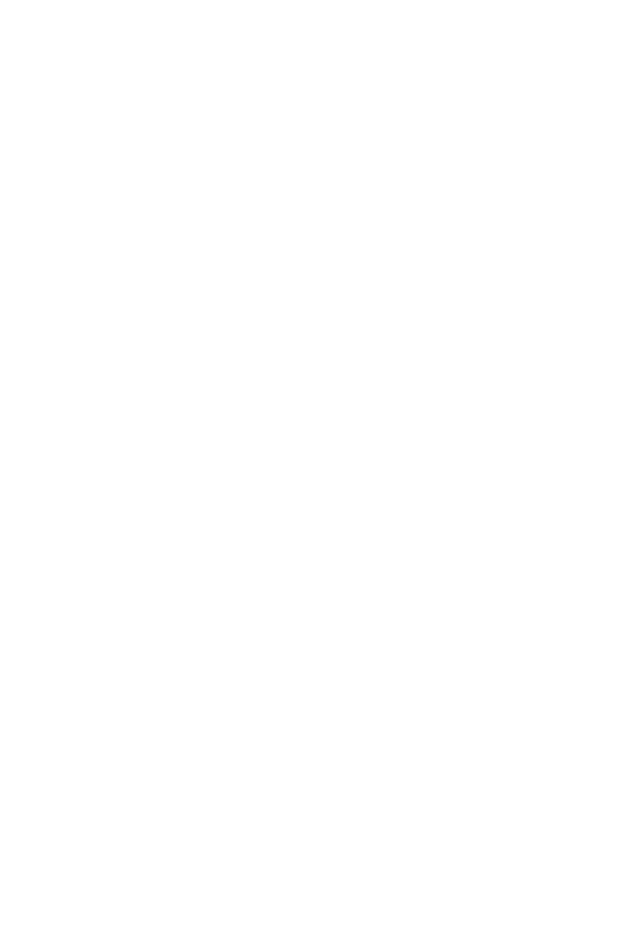
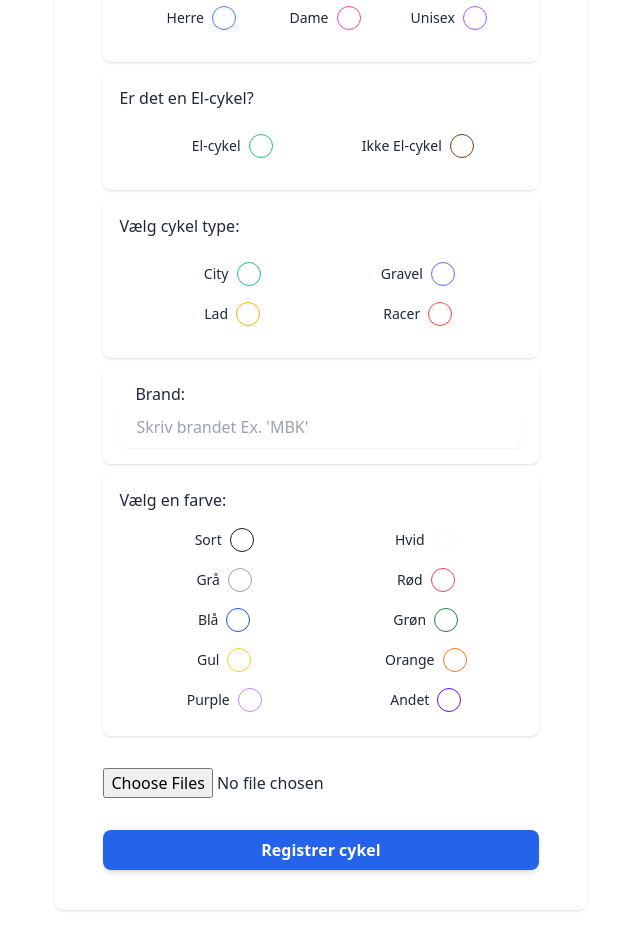
Before and after one commit to Mihusu/myBicycle, a React (Vite) app in the folder site/: page /bikeregistration in a window 1280 px wide. Before the commit this address had no page. Shown: the part 380-1322 px from the top of the page, without its empty margins (319-959 px from the left). Before the commit the page ends 800 px from the top, so only its background shows below. Built offline with nearby package versions, Linux system fonts and the light colour scheme.

Commit message:
The first endpoint has been placed in registration form
The first endpoint has been placed in registration form and tested to be working properly. We used the native html form to do the post request to the backend. However, we may consider using (UseForm) instead.

```diff
--- a/site/src/App.jsx
+++ b/site/src/App.jsx
@@ -29,7 +29,7 @@
       errorElement: <NotFound />,
     },
     {
-      path: "/bicycleregistration",
+      path: "/bikeregistration",
       element: <BikeRegistration />,
       errorElement: <NotFound />,
     },
--- a/site/src/components/register/DropzoneFunc.jsx
+++ b/site/src/components/register/DropzoneFunc.jsx
@@ -76,7 +76,7 @@
                 {File ? File.name : "Please select a file"}
               </p>
               <p className="text-sm text-gray-300">
-                Only video files supported
+                Only Image files supported
               </p>
             </div>
           )}
--- a/site/src/components/register/PhoneNumber.jsx
+++ b/site/src/components/register/PhoneNumber.jsx
@@ -18,11 +18,13 @@
     // Example: "+12133734253".
 
     <PhoneInput
-      placeholder="Enter phone number"
+      name="phone_number"
+      placeholder="Ex. +4512345678"
       value={value}
       onChange={setValue}
       defaultCountry="DK"
     />
   );
 };
+
 export default PhoneNumber;
--- a/site/src/components/register/Radiobutton.jsx
+++ b/site/src/components/register/Radiobutton.jsx
@@ -1,6 +1,6 @@
 import React from "react";
 
-const RadioButton = ({ labelName, name, color }) => {
+const RadioButton = ({ labelName, name, color, value }) => {
   const [isChecked, setIsChecked] = React.useState(false);
 
   const handleOnChange = (e) => {
@@ -16,8 +16,9 @@
           name={name}
           defaultChecked={isChecked}
           className={color}
-          value=""
+          value={value}
           onChange={handleOnChange}
+          required
         />
       </label>
     </div>
--- a/site/src/pages/BikeRegistration.jsx
+++ b/site/src/pages/BikeRegistration.jsx
@@ -1,6 +1,5 @@
 import React from "react";
 import RadioButton from "../components/register/Radiobutton";
-import DropZoneComponent from "../components/register/DropzoneFunc";
 import PhoneNumber from "../components/register/Phonenumber";
 
 const BikeRegistration = () => {
@@ -12,155 +11,201 @@
         </div>
 
         <div className="p-2 mt-4">
-          <form action="#">
+          <form
+            method="post"
+            action="http://127.0.0.1:8000/bikes"
+            enctype="multipart/form-data"
+          >
             <div className="space-y-2">
-              <div>
+              <div className="p-4 bg-white rounded-lg shadow dark:bg-gray-800">
                 <label className="px-4 mb-2">
                   Stelnummer:
                   <span className="text-red-500 required-dot">*</span>
                 </label>
-                <div className="p-4 bg-white rounded-lg shadow dark:bg-gray-800">
-                  <input
-                    type="text"
-                    id="Stelnummer"
-                    className=" rounded-lg border-transparent flex-1 appearance-none border border-gray-300 w-full py-2 px-4 bg-white text-gray-700 placeholder-gray-400 shadow-sm text-base focus:outline-none focus:ring-2 focus:ring-purple-600 focus:border-transparent"
-                    placeholder="Indtast stelnummer"
-                  />
-                </div>
+                <input
+                  type="text"
+                  id="Stelnummer"
+                  name="frame_number"
+                  className="rounded-lg border-transparent flex-1 appearance-none border border-gray-300 w-full py-2 px-4 bg-white text-gray-700 placeholder-gray-400 shadow-sm text-base focus:outline-none focus:ring-2 focus:ring-purple-600 focus:border-transparent"
+                  placeholder="Indtast stelnummer"
+                />
               </div>
 
+              {/* Phonenumber */}
               <div className="p-4 bg-white rounded-lg shadow dark:bg-gray-800 ">
                 <h2 className="mb-2">
                   Indtast mobiloplysninger på den nye ejer:
                 </h2>
                 <div>
-                  <PhoneNumber></PhoneNumber>
+                  <PhoneNumber />
                 </div>
               </div>
 
+              {/* Bike model */}
               <div className=" p-4 bg-white rounded-lg shadow dark:bg-gray-800">
                 <h2 className="mb-2">Vælg model:</h2>
                 <div className="place-items-center grid grid-cols-3 px-4 py-2">
                   <RadioButton
                     labelName={"Herre"}
-                    name={"gender"}
-                    color={" radio border-blue-500 bg-content"}
+                    name="gender"
+                    color={"radio border-blue-500 bg-content"}
+                    value="male"
                   />
                   <RadioButton
                     labelName={"Dame"}
-                    name={"gender"}
+                    name="gender"
                     color={"radio border-pink-500 bg-content"}
+                    value="female"
                   />
                   <RadioButton
                     labelName={"Unisex"}
-                    name={"gender"}
+                    name="gender"
                     color={"radio border-purple-500 bg-content"}
+                    value="uni_sex"
                   />
                 </div>
               </div>
 
+              {/* Electic */}
               <div className=" p-4 bg-white rounded-lg shadow dark:bg-gray-800">
                 <h2 className="mb-2">Er det en El-cykel?</h2>
                 <div className="place-items-center grid grid-cols-2 px-4 py-2">
                   <RadioButton
                     labelName={"El-cykel"}
-                    name={"electric"}
+                    name={"is_electric"}
                     color={"radio border-green-500 bg-content"}
+                    value={true}
                   />
                   <RadioButton
                     labelName={"Ikke El-cykel"}
-                    name={"electric"}
+                    name={"is_electric"}
                     color={"radio border-yellow-900 bg-content"}
+                    value={false}
                   />
                 </div>
               </div>
+
+              {/* Bike type */}
               <div className="p-4 bg-white rounded-lg shadow dark:bg-gray-800">
                 <h2 className="mb-2">Vælg cykel type:</h2>
                 <div className="place-items-center grid grid-cols-2 px-4 py-2">
                   <RadioButton
                     labelName={"City"}
-                    name={"bike-type"}
+                    name={"kind"}
                     color={"radio border-teal-500 bg-content"}
+                    value="city"
                   />
                   <RadioButton
                     labelName={"Gravel"}
-                    name={"bike-type"}
+                    name={"kind"}
                     color={"radio border-indigo-500 bg-content"}
+                    value="gravel"
                   />
                   <RadioButton
                     labelName={"Lad"}
-                    name={"bike-type"}
+                    name={"kind"}
                     color={"radio border-yellow-500 bg-content"}
+                    value="cargo"
                   />
                   <RadioButton
                     labelName={"Racer"}
-                    name={"bike-type"}
+                    name={"kind"}
                     color={"radio border-red-500 bg-content"}
+                    value="race"
                   />
                 </div>
               </div>
+
+              {/* Brand */}
+              <div className="p-4 bg-white rounded-lg shadow dark:bg-gray-800">
+                <label className="px-4 mb-2">Brand:</label>
+                <input
+                  type="text"
+                  id="Brand"
+                  name="brand"
+                  className="rounded-lg border-transparent flex-1 appearance-none border border-gray-300 w-full py-2 px-4 bg-white text-gray-700 placeholder-gray-400 shadow-sm text-base focus:outline-none focus:ring-2 focus:ring-purple-600 focus:border-transparent"
+                  placeholder="Skriv brandet Ex. 'MBK'"
+                />
+              </div>
+
+              {/* Color */}
               <div className="p-4 bg-white rounded-lg shadow dark:bg-gray-800">
                 <h2 className="mb-2">Vælg en farve:</h2>
 
                 <div className="place-items-center grid grid-cols-2 ">
                   <RadioButton
                     labelName={"Sort"}
-                    name={"bike-color"}
+                    name={"color"}
                     color={"radio border-neutral-900 bg-content"}
+                    value="black"
                   />
                   <RadioButton
                     labelName={"Hvid"}
-                    name={"bike-color"}
+                    name={"color"}
                     color={"radio border-neutral-50 bg-content"}
+                    value="white"
                   />
                   <RadioButton
                     labelName={"Grå"}
-                    name={"bike-color"}
+                    name={"color"}
                     color={"radio border-gray-400 bg-content"}
+                    value="gray"
                   />
                   <RadioButton
                     labelName={"Rød"}
-                    name={"bike-color"}
+                    name={"color"}
                     color={"radio border-red-500 bg-content"}
+                    value="red"
                   />
                   <RadioButton
                     labelName={"Blå"}
-                    name={"bike-color"}
+                    name={"color"}
                     color={"radio border-blue-700 bg-content"}
+                    value="blue"
                   />
                   <RadioButton
                     labelName={"Grøn"}
-                    name={"bike-color"}
+                    name={"color"}
                     color={"radio border-green-700 bg-content"}
+                    value="green"
                   />
                   <RadioButton
                     labelName={"Gul"}
-                    name={"bike-color"}
+                    name={"color"}
                     color={"radio border-yellow-400 bg-content"}
+                    value="yellow"
                   />
                   <RadioButton
                     labelName={"Orange"}
-                    name={"bike-color"}
+                    name={"color"}
                     color={"radio border-orange-500 bg-content"}
+                    value="orange"
                   />
                   <RadioButton
-                    labelName={"Pink"}
-                    name={"bike-color"}
-                    color={"radio border-pink-400 bg-content"}
+                    labelName={"Purple"}
+                    name={"color"}
+                    color={"radio border-purple-400 bg-content"}
+                    value="purple"
                   />
                   <RadioButton
                     labelName={"Andet"}
-                    name={"bike-color"}
+                    name={"color"}
                     color={"radio radio-primary"}
+                    value="other"
                   />
                 </div>
               </div>
             </div>
+
+            {/* Images */}
             <div className="py-8">
-              <DropZoneComponent></DropZoneComponent>
+              {/* <DropZoneComponent></DropZoneComponent> */}
+              <input type="file" id="files" name="images" multiple></input>
             </div>
+
             <button
-              type="button"
+              type="submit"
+              value="submit"
               className="  py-2 px-4 flex justify-center items-center bg-blue-600 hover:bg-blue-700 focus:ring-blue-500 focus:ring-offset-blue-200 text-white w-full transition ease-in duration-200 text-center text-base font-semibold shadow-md focus:outline-none focus:ring-2 focus:ring-offset-2  rounded-lg "
             >
               Registrer cykel
```
